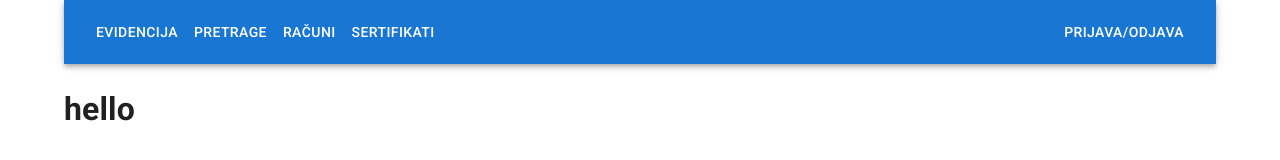
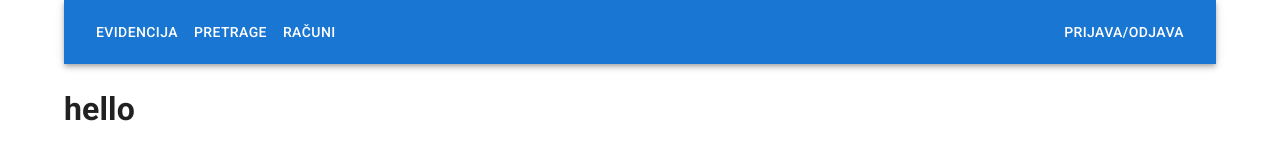
Before and after one commit to BogdanRaicevic/ied-projects, a React (Vite) app: page / in a window 1280 px wide. Shown: the top 160 px of the page. Built offline with nearby package versions, Linux system fonts and the light colour scheme; what pdfmake would draw is missing.

Commit message:
Remove Sertifikati page

```diff
--- a/src/App.tsx
+++ b/src/App.tsx
@@ -1,7 +1,7 @@
 import Container from "@mui/material/Container";
 import { Route, Routes } from "react-router-dom";
 import Navigation from "./components/Navigation";
-import { Evidencija, Pretrage, Racuni, Sertifikati, Prijava } from "./pages";
+import { Evidencija, Pretrage, Racuni, Prijava } from "./pages";
 
 function App() {
   return (
@@ -13,7 +13,6 @@ function App() {
         <Route path="/evidencija" element={<Evidencija />}></Route>
         <Route path="/pretrage" element={<Pretrage />}></Route>
         <Route path="/racuni" element={<Racuni />}></Route>
-        <Route path="sertifikati" element={<Sertifikati />}></Route>
         <Route path="/prijava" element={<Prijava />}></Route>
       </Routes>
     </Container>
--- a/src/components/Navigation/ApplicationNavBar.tsx
+++ b/src/components/Navigation/ApplicationNavBar.tsx
@@ -10,7 +10,6 @@ export default function ApplicationNavBar() {
     { text: "Evidencija", linkPath: "/evidencija" },
     { text: "Pretrage", linkPath: "/pretrage" },
     { text: "Računi", linkPath: "/racuni" },
-    { text: "Sertifikati", linkPath: "/sertifikati" },
   ];
 
   return (
--- a/src/pages/Sertifikati.tsx
+++ /dev/null
@@ -1,5 +0,0 @@
-import PageTitle from "../components/PageTitle";
-
-export default function Sertifikati() {
-  return <PageTitle title={"Sertifikati"}></PageTitle>;
-}
--- a/src/pages/index.tsx
+++ b/src/pages/index.tsx
@@ -2,6 +2,5 @@ import Evidencija from "./Evidencija";
 import Pretrage from "./Pretrage";
 import Prijava from "./Prijava";
 import Racuni from "./Racuni";
-import Sertifikati from "./Sertifikati";
 
-export { Evidencija, Pretrage, Prijava, Racuni, Sertifikati };
+export { Evidencija, Pretrage, Prijava, Racuni };
```
